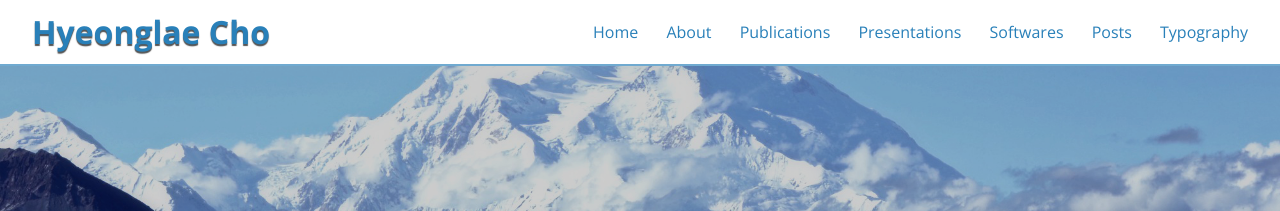
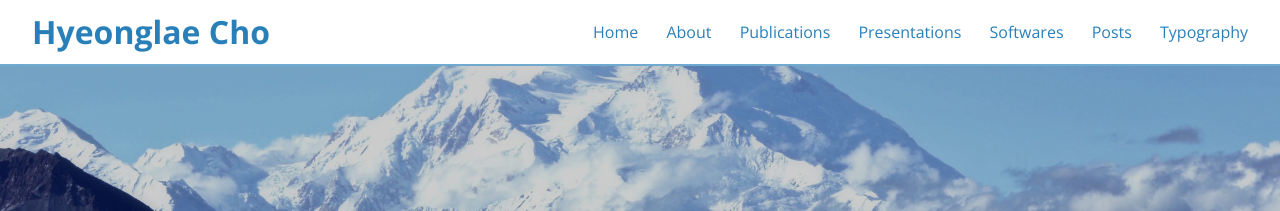
Before and after one commit to Hyeonglae-Cho/Hyeonglae-Cho.github.io, a Jekyll site: the page built from index.html, in a window 1280 px wide. Shown: the top 211 px of the page. Built offline with Jekyll 4.4.1, drawn with Linux system fonts in a browser that asks for light colours; nearby versions of some CDN libraries; the list of posts is cut into pages by our own code.

Commit message:
Update _layout.scss

```diff
--- a/_sass/_layout.scss
+++ b/_sass/_layout.scss
@@ -162,7 +162,6 @@ pre code.hljs {
     	font-size: 2.0em;
 	font-weight: bold;
 	font-style: normal;
-	text-shadow: 0 2px 1px rgba(0,0,0,0.67) !important;
     }
   }
   nav {
```
